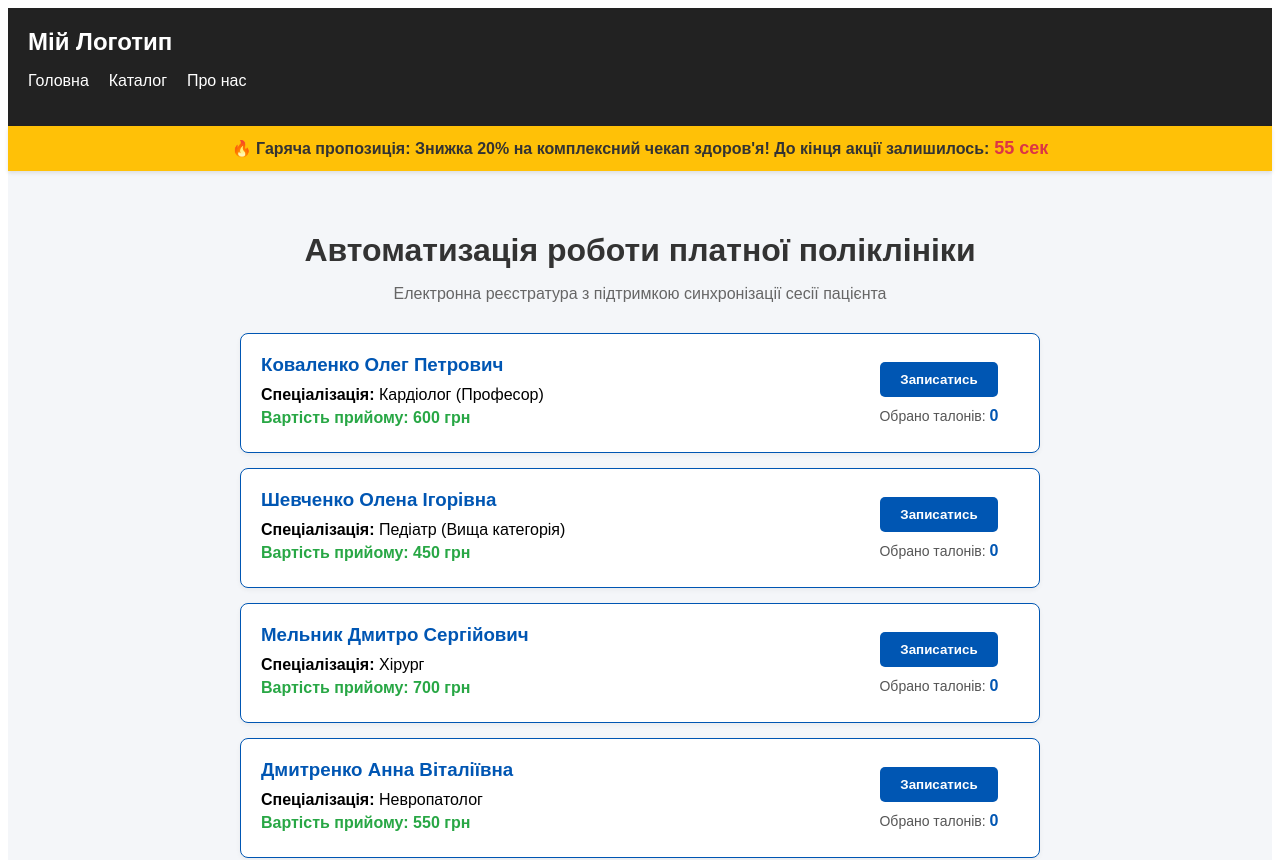
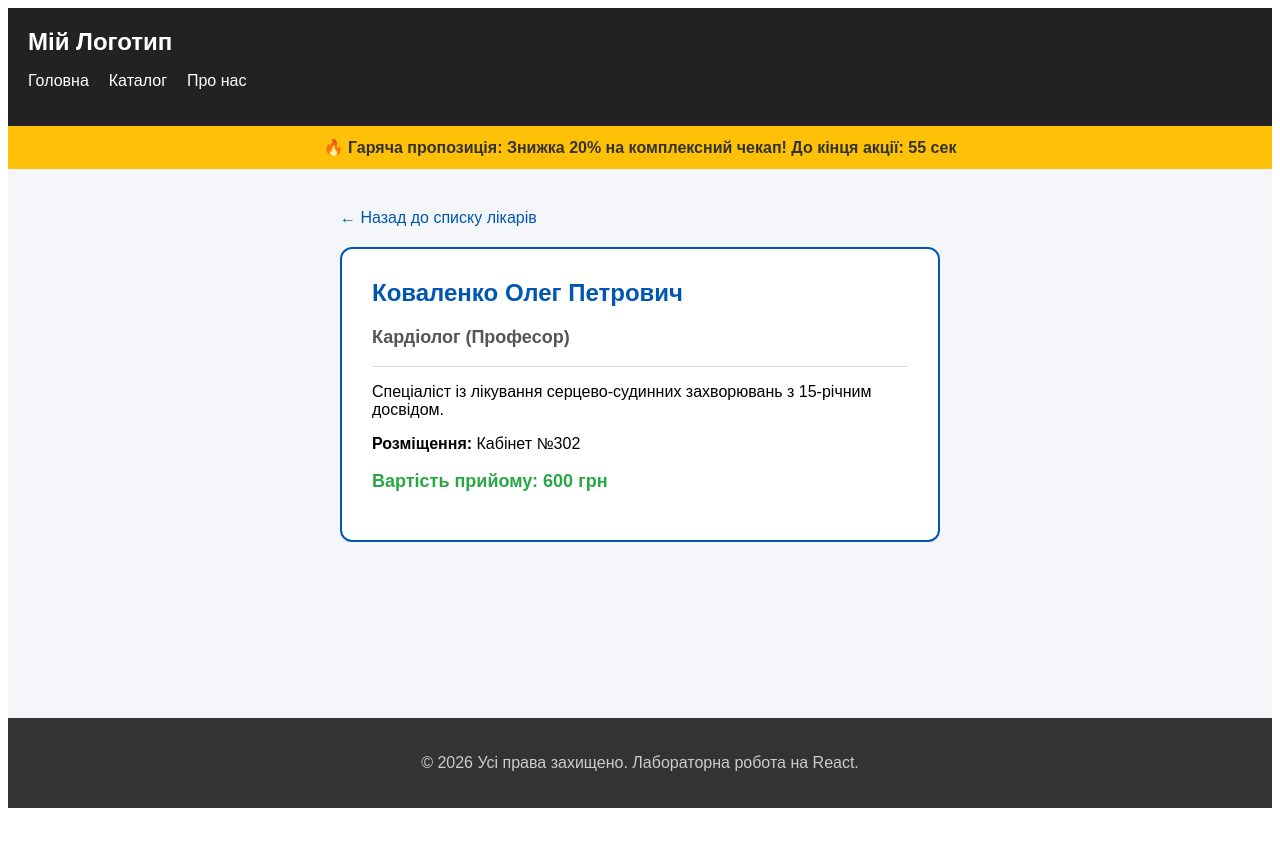
Before and after one commit to Vi-AwW/clinic-automation, a React (Vite) app: page /doctor/1 in a window 1280 px wide. Shown: the top 860 px of the page. After the commit the page ends 816 px from the top, so only its background shows below. Built offline with nearby package versions, Linux system fonts and the light colour scheme.

Commit message:
feat: successfully configured react-router-dom and dynamic routing with useParams

```diff
--- a/package.json
+++ b/package.json
@@ -11,7 +11,8 @@
   },
   "dependencies": {
     "react": "^19.2.6",
-    "react-dom": "^19.2.6"
+    "react-dom": "^19.2.6",
+    "react-router-dom": "^7.15.1"
   },
   "devDependencies": {
     "@eslint/js": "^10.0.1",
--- a/src/App.jsx
+++ b/src/App.jsx
@@ -1,84 +1,70 @@
 import React, { useState, useEffect } from 'react';
+import { BrowserRouter as Router, Routes, Route } from 'react-router-dom';
 import Header from './components/Header';
 import Footer from './components/Footer';
-import DoctorCard from './components/DoctorCard';
+import DoctorsPage from "./components/MainContent";
+import DoctorDetails from './pages/DoctorDetails'; // 1. ІМПОРТУЄМО СТОРІНКУ ДЕТАЛЕЙ
+
+function HomePage() {
+  return (
+    <div style={{ padding: '40px 20px', textAlign: 'center' }}>
+      <h2 style={{ color: '#0056b3' }}>Вітаємо в автоматизованій системі клініки!</h2>
+      <p style={{ fontSize: '18px', color: '#666', maxWidth: '600px', margin: '0 auto' }}>
+        Тут ви можете знайти необхідного лікаря та забронювати талон онлайн. Оберіть «Лікарі» у меню, щоб переглянути каталог.
+      </p>
+    </div>
+  );
+}
 
 function App() {
-  // Стан для екрану завантаження та таймера акції
   const [isLoading, setIsLoading] = useState(true);
-  const [timeLeft, setTimeLeft] = useState(60); // Таймер на 60 секунд
+  const [timeLeft, setTimeLeft] = useState(60);
 
-  const doctorsData = [
-    { id: 1, name: 'Коваленко Олег Петрович', spec: 'Кардіолог (Професор)', price: 600 },
-    { id: 2, name: 'Шевченко Олена Ігорівна', spec: 'Педіатр (Вища категорія)', price: 450 },
-    { id: 3, name: 'Мельник Дмитро Сергійович', spec: 'Хірург', price: 700 },
-    { id: 4, name: 'Дмитренко Анна Віталіївна', spec: 'Невропатолог', price: 550 }
-  ];
-
-  // Ефект 1: Реалізація стану "Завантаження" (імітація завантаження БД протягом 2 секунд)
   useEffect(() => {
-    const timer = setTimeout(() => {
-      setIsLoading(false);
-    }, 2000);
-    return () => clearTimeout(timer); // Очищення таймера
+    const timer = setTimeout(() => setIsLoading(false), 2000);
+    return () => clearTimeout(timer);
   }, []);
 
-  // Ефект 2: Акційний банер із таймером зворотного відліку (оновлюється кожну секунду)
   useEffect(() => {
     if (timeLeft <= 0) return;
-
-    const interval = setInterval(() => {
-      setTimeLeft((prevTime) => prevTime - 1);
-    }, 1000);
-
-    return () => clearInterval(interval); // Очищення інтервалу при розмонтуванні
+    const interval = setInterval(() => setTimeLeft((p) => p - 1), 1000);
+    return () => clearInterval(interval);
   }, [timeLeft]);
 
-  // Якщо працює isLoading — показуємо Spinner (індикатор завантаження)
   if (isLoading) {
     return (
       <div style={{ display: 'flex', flexDirection: 'column', justifyContent: 'center', alignItems: 'center', height: '100vh', fontFamily: 'Arial, sans-serif', backgroundColor: '#f4f6f9' }}>
         <div style={{ border: '8px solid #f3f3f3', borderTop: '8px solid #0056b3', borderRadius: '50%', width: '60px', height: '60px', animation: 'spin 1s linear infinite' }} />
         <h2 style={{ color: '#0056b3', marginTop: '20px' }}>Завантаження медичної бази даних...</h2>
-        <style>{`
-          @keyframes spin {
-            0% { transform: rotate(0deg); }
-            100% { transform: rotate(360deg); }
-          }
-        `}</style>
+        <style>{`@keyframes spin { 0% { transform: rotate(0deg); } 100% { transform: rotate(360deg); } }`}</style>
       </div>
     );
   }
 
   return (
+    <Router>
       <div className="app-container" style={{ fontFamily: 'Arial, sans-serif', margin: 0, padding: 0, display: 'flex', flexDirection: 'column', minHeight: '100vh', backgroundColor: '#f4f6f9' }}>
         <Header />
 
-      {/* Завдання: Акційний банер з таймером */}
         {timeLeft > 0 && (
-        <div style={{ backgroundColor: '#ffc107', color: '#333', textAlign: 'center', padding: '12px', fontWeight: 'bold', fontSize: '16px', boxShadow: '0 2px 4px rgba(0,0,0,0.1)' }}>
-          🔥 Гаряча пропозиція: Знижка 20% на комплексний чекап здоров'я! До кінця акції залишилось:
-          <span style={{ color: '#dc3545', marginLeft: '5px', fontSize: '18px' }}>{timeLeft} сек</span>
+          <div style={{ backgroundColor: '#ffc107', color: '#333', textAlign: 'center', padding: '12px', fontWeight: 'bold' }}>
+            🔥 Гаряча пропозиція: Знижка 20% на комплексний чекап! До кінця акції: {timeLeft} сек
           </div>
         )}
 
-      <main style={{ flex: 1, maxWidth: '800px', width: '100%', margin: '0 auto', padding: '40px 20px' }}>
-        <h1 style={{ color: '#333', textAlign: 'center', marginBottom: '10px' }}>
-          Автоматизація роботи платної поліклініки
-        </h1>
-        <p style={{ textAlign: 'center', color: '#666', marginBottom: '30px' }}>
-          Електронна реєстратура з підтримкою синхронізації сесії пацієнта
-        </p>
+        <main style={{ flex: 1, maxWidth: '800px', width: '100%', margin: '0 auto', padding: '20px' }}>
+          <Routes>
+            <Route path="/" element={<HomePage />} />
+            <Route path="/doctors" element={<DoctorsPage />} />
 
-        <div className="doctors-list">
-          {doctorsData.map((doc) => (
-            <DoctorCard key={doc.id} doctor={doc} />
-          ))}
-        </div>
+            {/* 2. ДОДАЄМО ДИНАМІЧНИЙ МАРШРУТ (двокрапка перед id обов'язкова!) */}
+            <Route path="/doctor/:id" element={<DoctorDetails />} />
+          </Routes>
         </main>
 
         <Footer />
       </div>
+    </Router>
   );
 }
 
--- a/src/components/DoctorCard.jsx
+++ b/src/components/DoctorCard.jsx
@@ -1,13 +1,14 @@
 import React, { useState, useEffect } from 'react';
+import { Link } from 'react-router-dom'; // 1. ОБОВ'ЯЗКОВО імпортуємо Link для навігації
 
 function DoctorCard({ doctor }) {
-  // Завдання: Ініціалізуємо стан значенням з LocalStorage, якщо воно там є, інакше 0
+  // Ініціалізуємо стан значенням з LocalStorage, якщо воно там є, інакше 0
   const [appointments, setAppointments] = useState(() => {
     const saved = localStorage.getItem(`doctor_appointments_${doctor.id}`);
     return saved ? parseInt(saved, 10) : 0;
   });
 
-  // Завдання: useEffect для збереження кількості талонів у LocalStorage при кожній зміні стану
+  // useEffect для збереження кількості талонів у LocalStorage при кожній зміні стану
   useEffect(() => {
     localStorage.setItem(`doctor_appointments_${doctor.id}`, appointments);
   }, [appointments, doctor.id]);
@@ -25,9 +26,20 @@ function DoctorCard({ doctor }) {
       alignItems: 'center'
     }}>
       <div>
-        <h3 style={{ margin: '0 0 10px 0', color: '#0056b3' }}>{doctor.name}</h3>
+        {/* 2. ЗМІНЕНО: тепер ім'я лікаря є клікабельним посиланням на динамічний маршрут */}
+        <h3 style={{ margin: '0 0 10px 0' }}>
+          <Link to={`/doctor/${doctor.id}`} style={{ color: '#0056b3', textDecoration: 'none', fontOverride: 'bold' }}>
+            {doctor.name}
+          </Link>
+        </h3>
+
         <p style={{ margin: '5px 0' }}><strong>Спеціалізація:</strong> {doctor.spec}</p>
         <p style={{ margin: '5px 0', color: '#28a745', fontWeight: 'bold' }}>Вартість прийому: {doctor.price} грн</p>
+
+        {/* 3. ДОДАНО: текстове посилання під деталі */}
+        <Link to={`/doctor/${doctor.id}`} style={{ fontSize: '14px', color: '#666', textDecoration: 'underline' }}>
+          Переглянути деталі та графік
+        </Link>
       </div>
 
       <div style={{ textAlign: 'center', minWidth: '160px' }}>
--- /dev/null
+++ b/src/pages/DoctorDetails.jsx
@@ -0,0 +1,45 @@
+import React from 'react';
+import { useParams, Link } from 'react-router-dom';
+
+function DoctorDetails() {
+  // Зчитуємо динамічний id з адреси (у нашому випадку це буде 1)
+  const { id } = useParams();
+
+  // Наша база даних лікарів
+  const doctorsData = [
+    { id: 1, name: 'Коваленко Олег Петрович', spec: 'Кардіолог (Професор)', price: 600, bio: 'Спеціаліст із лікування серцево-судинних захворювань з 15-річним досвідом.', room: 'Кабінет №302' },
+    { id: 2, name: 'Шевченко Олена Ігорівна', spec: 'Педіатр (Вища категорія)', price: 450, bio: 'Турботливий лікар для ваших дітей. Експерт із профілактики дитячих хвороб.', room: 'Кабінет №105' },
+    { id: 3, name: 'Мельник Дмитро Сергійович', spec: 'Хірург', price: 700, bio: 'Провідний хірург клініки. Проводить планові консультації та малоінвазивні операції.', room: 'Кабінет №411' },
+    { id: 4, name: 'Дмитренко Анна Віталіївна', spec: 'Невропатолог', price: 550, bio: 'Діагностика та лікування розладів нервової системи, головного болю та безсоння.', room: 'Кабінет №215' }
+  ];
+
+  // Шукаємо лікаря за ID
+  const doctor = doctorsData.find(doc => doc.id === parseInt(id, 10));
+
+  if (!doctor) {
+    return (
+      <div style={{ padding: '20px', textAlign: 'center' }}>
+        <h2>Спеціаліста не знайдено</h2>
+        <Link to="/doctors">Повернутися до списку</Link>
+      </div>
+    );
+  }
+
+  return (
+    <div style={{ padding: '20px', maxWidth: '600px', margin: '0 auto' }}>
+      <Link to="/doctors" style={{ color: '#0056b3', textDecoration: 'none', display: 'inline-block', marginBottom: '20px' }}>
+        ← Назад до списку лікарів
+      </Link>
+      <div style={{ padding: '30px', border: '2px solid #0056b3', borderRadius: '12px', backgroundColor: '#fff' }}>
+        <h2 style={{ color: '#0056b3', marginTop: 0 }}>{doctor.name}</h2>
+        <p style={{ fontSize: '18px', fontWeight: 'bold', color: '#555' }}>{doctor.spec}</p>
+        <hr style={{ border: '0', borderTop: '1px solid #ddd', margin: '15px 0' }} />
+        <p>{doctor.bio}</p>
+        <p><strong>Розміщення:</strong> {doctor.room}</p>
+        <p style={{ color: '#28a745', fontWeight: 'bold', fontSize: '18px' }}>Вартість прийому: {doctor.price} грн</p>
+      </div>
+    </div>
+  );
+}
+
+export default DoctorDetails;
```
Also changed, not shown: 1 other file (tests, documents, lock files or other folders). Lines whose indentation alone changed are shown as unchanged.
